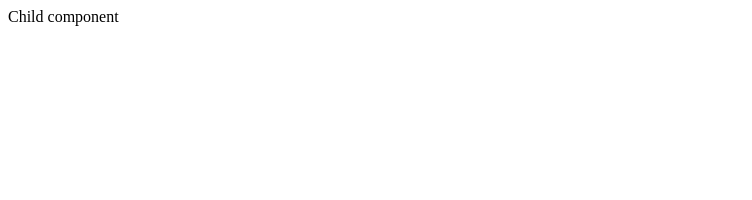
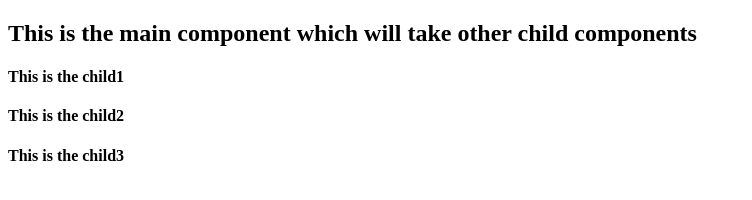
Before and after one commit to dalalayan1/react-sample-app, a React app: page / in a window 1280 px wide. Shown: the whole page, without its empty margins (0-752 px from the left). Built offline with nearby package versions, Linux system fonts and the light colour scheme.

Commit message:
modified src folder

```diff
--- /dev/null
+++ b/src/components/child1.js
@@ -0,0 +1,8 @@
+import React from 'react';
+export default class Child1 extends React.Component{
+
+	render(){
+
+		return(<h4>This is the child1</h4>);
+	}
+};
--- /dev/null
+++ b/src/components/child2.js
@@ -0,0 +1,8 @@
+import React from 'react';
+export default class Child2 extends React.Component{
+
+	render(){
+
+		return(<h4>This is the child2</h4>);
+	}
+};
--- /dev/null
+++ b/src/components/child3.js
@@ -0,0 +1,8 @@
+import React from 'react';
+export default class Child3 extends React.Component{
+
+	render(){
+
+		return(<h4>This is the child3</h4>);
+	}
+};
--- a/child.js
+++ b/src/components/main-component.js
@@ -1,4 +1,7 @@
 import React from 'react';
+import Child1 from './child1.js';
+import Child2 from './child2.js';
+import Child3 from './child3.js';
 export default class Header extends React.Component{
 
 	componentWillMount(){
@@ -19,6 +22,13 @@ export default class Header extends React.Component{
 
 	render(){
 		console.log("COMPONENT RENDERS!");
-		return( <div>Child component</div> );
+		return(
+			<div className="main-component">
+				<h2>This is the main component which will take other child components</h2>
+				<Child1 />
+				<Child2 />
+				<Child3 />
+			</div>
+		);
 	}
 };
--- a/index.html
+++ b/src/index.html
@@ -10,5 +10,5 @@
 <body>
 	<div id="app-root"></div>
 </body>
-<script src="bundle.js"></script>
+<script src="../bundle.js"></script>
 </html>
--- a/webpack.config.js
+++ b/webpack.config.js
@@ -1,7 +1,7 @@
 
 var config = {
 	entry:[
-		'./main.js'
+		'./src/main.js'
 		],
 	output: {
 		path: __dirname + '/dist/',
```
Also changed, not shown: main.js (deleted, +0 -7 lines), src/index_build.html (renamed from index_build.html, +1 -1 lines), src/main.js (added, +7 -0 lines), README.md, 1 other file.
